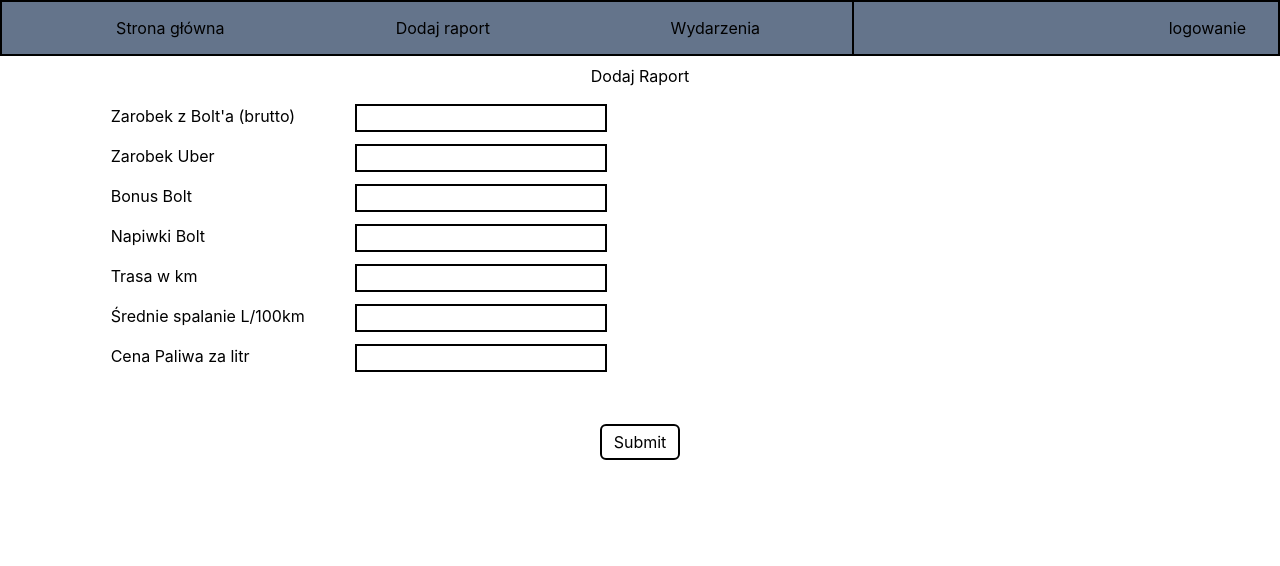
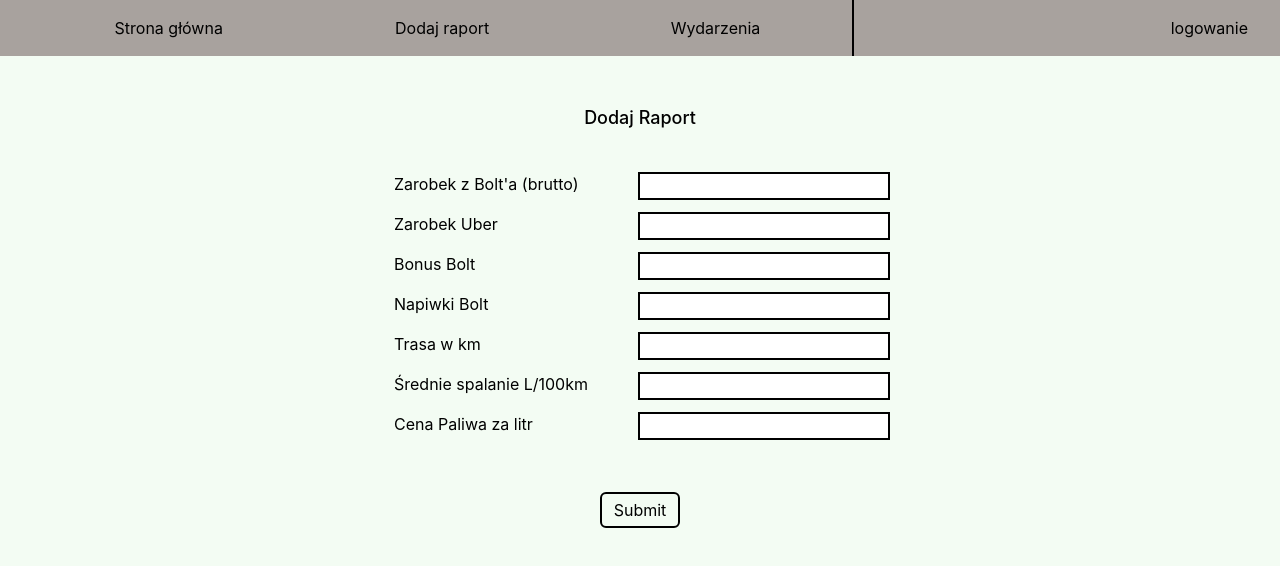
Before and after one commit to radek-zaborski/tax-driver, a React (Create React App) app: page /AddReport in a window 1280 px wide. Shown: the top 566 px of the page. Built offline with nearby package versions, Linux system fonts and the light colour scheme.

Commit message:
correct calculate & display, add background

```diff
--- a/src/Components/Header/Header.js
+++ b/src/Components/Header/Header.js
@@ -3,9 +3,9 @@ import "./Header.css";
 
 function Header() {
   return (
-    <div className="bg-slate-500 h-14 w-screen border-black border-solid border-2 flex flex-nowrap ">
+    <div className="bg-stone-400 h-14 w-screen flex flex-nowrap ">
       <nav className=" pl-8 w-4/6 h-full border-solid border-r-black border-r flex items-center flex-auto flex-nowrap">
-        <ul className="w-full h-full flex flex-auto flex-nowrap items-center">
+        <ul className="w-full flex flex-auto flex-nowrap items-center">
           <li className="h-full active:bg-slate-300 w-1/3 flex items-center justify-center">
             <Link to="/">Strona główna</Link>
           </li>
--- a/src/Views/AddReport/AddReport.js
+++ b/src/Views/AddReport/AddReport.js
@@ -9,6 +9,8 @@ function AddReport() {
   const { register, handleSubmit } = useForm();
   const onSubmit = (input) => {
     let {
+      commisionUber,
+      commisionBolt,
       bolt,
       distanceTrip,
       fuelPrice,
@@ -19,6 +21,8 @@ function AddReport() {
       bonusBolt,
     } = input;
 
+    commisionUber = commisionUber * 1;
+    commisionBolt = commisionBolt * 1;
     bolt = bolt * 1;
     distanceTrip = distanceTrip * 1;
     fuelPrice = fuelPrice * 1;
@@ -28,16 +32,16 @@ function AddReport() {
     bonusUber = bonusUber * 1;
     bonusBolt = bonusBolt * 1;
 
-    // console.log(
-    //   typeof bolt,
-    //   typeof distanceTrip,
-    //   typeof fuelPrice,
-    //   typeof AVG,
-    //   typeof uber,
-    //   typeof tip,
-    //   typeof bonusBolt,
-    //   typeof bonusUber
-    // );
+    console.log(
+      typeof bolt,
+      typeof distanceTrip,
+      typeof fuelPrice,
+      typeof AVG,
+      typeof uber,
+      typeof tip,
+      typeof bonusBolt,
+      typeof bonusUber
+    );
 
     let commision = 0.25 * 1.23;
     console.log("commision", commision);
@@ -80,10 +84,13 @@ function AddReport() {
   };
 
   return (
-    <article className="flex flex-wrap w-full justify-center">
-      <h1 className="w-full text-center mb-4">Dodaj Raport </h1>
-      <form className="flex flex-wrap " onSubmit={handleSubmit(onSubmit)}>
-        <div className="w-full mb-3 flex">
+    <article className="flex flex-wrap w-full h- justify-center max-w-3xl	mt-10">
+      <h1 className="w-full text-center mb-10 text-lg font-medium">
+        Dodaj Raport{" "}
+      </h1>
+
+      <form className="flex flex-wrap  " onSubmit={handleSubmit(onSubmit)}>
+        <div className="w-full mb-3 flex justify-center	">
           <label className="w-60 mx-1">Zarobek z Bolt'a (brutto)</label>
           <input
             className=" border-2 border-solid border-black"
@@ -92,7 +99,7 @@ function AddReport() {
             {...register("bolt")}
           />
         </div>
-        <div className="w-full mb-3 flex">
+        <div className="w-full mb-3 flex justify-center	">
           <label className="w-60 mx-1">Zarobek Uber</label>
           <input
             type="number"
@@ -111,7 +118,7 @@ function AddReport() {
             {...register("bonusUber")}
           />
         </div> */}
-        <div className="w-full mb-3 flex">
+        <div className="w-full mb-3 flex justify-center	">
           <label className="w-60 mx-1">Bonus Bolt</label>
           <input
             type="number"
@@ -120,7 +127,7 @@ function AddReport() {
             {...register("bonusBolt")}
           />
         </div>
-        <div className="w-full mb-3 flex">
+        <div className="w-full mb-3 flex justify-center	">
           <label className="w-60 mx-1">Napiwki Bolt</label>
           <input
             type="number"
@@ -129,7 +136,7 @@ function AddReport() {
             {...register("tip")}
           />
         </div>
-        <div className="w-full mb-3 flex">
+        <div className="w-full mb-3 flex justify-center	">
           <label className="w-60 mx-1">Trasa w km</label>
           <input
             type="number"
@@ -138,7 +145,7 @@ function AddReport() {
             {...register("distanceTrip")}
           />
         </div>
-        <div className="w-full mb-3 flex">
+        <div className="w-full mb-3 flex justify-center	">
           <label className="w-60 mx-1">Średnie spalanie L/100km</label>
           <input
             type="number"
@@ -147,7 +154,7 @@ function AddReport() {
             {...register("AVG")}
           />
         </div>
-        <div className="w-full mb-3 flex">
+        <div className="w-full mb-3 flex justify-center	">
           <label className="w-60 mx-1">Cena Paliwa za litr</label>
           <input
             type="number"
--- a/src/Views/Home/Home.js
+++ b/src/Views/Home/Home.js
@@ -20,10 +20,7 @@ function Home() {
       </header>
       <article>
         <p>Całkowity zarobek brutto {totalEarn} zł</p>
-        <p>
-          {" "}
-          Zysk Uber: {(parseFloat(uber) + parseFloat(boltBrutto)).toFixed(2)} zł
-        </p>
+        <p> Zysk Uber: {uber} zł</p>
         <p>Zysk Bolt: {boltBrutto} zł</p>
         <p>całkowity zysk przed opodatkowaniem: {earnBeforeCommision} zł</p>
         <p>
--- a/src/index.css
+++ b/src/index.css
@@ -2,6 +2,11 @@
 @tailwind components;
 @tailwind utilities;
 body {
+  height: 100vh;
+  background: rgb(243, 252, 243);
+
+  background-repeat: repeat;
+  background-size: cover;
   margin: 0;
   font-family: -apple-system, BlinkMacSystemFont, "Segoe UI", "Roboto", "Oxygen",
     "Ubuntu", "Cantarell", "Fira Sans", "Droid Sans", "Helvetica Neue",
@@ -9,7 +14,9 @@ body {
   -webkit-font-smoothing: antialiased;
   -moz-osx-font-smoothing: grayscale;
 }
-
+#root {
+  height: 100%;
+}
 code {
   font-family: source-code-pro, Menlo, Monaco, Consolas, "Courier New",
     monospace;
```
Also changed, not shown: src/images/background.jpg (added).
